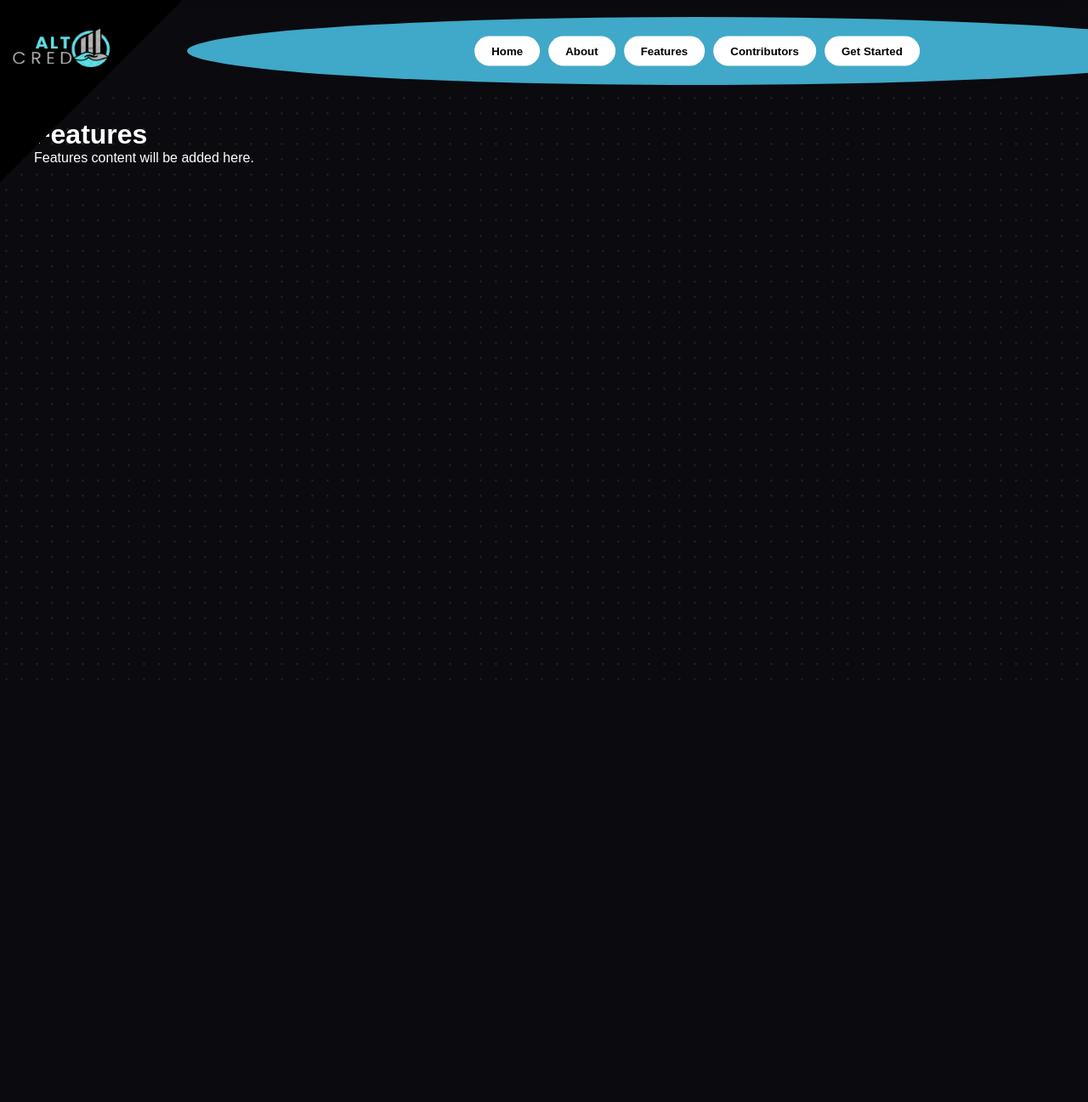
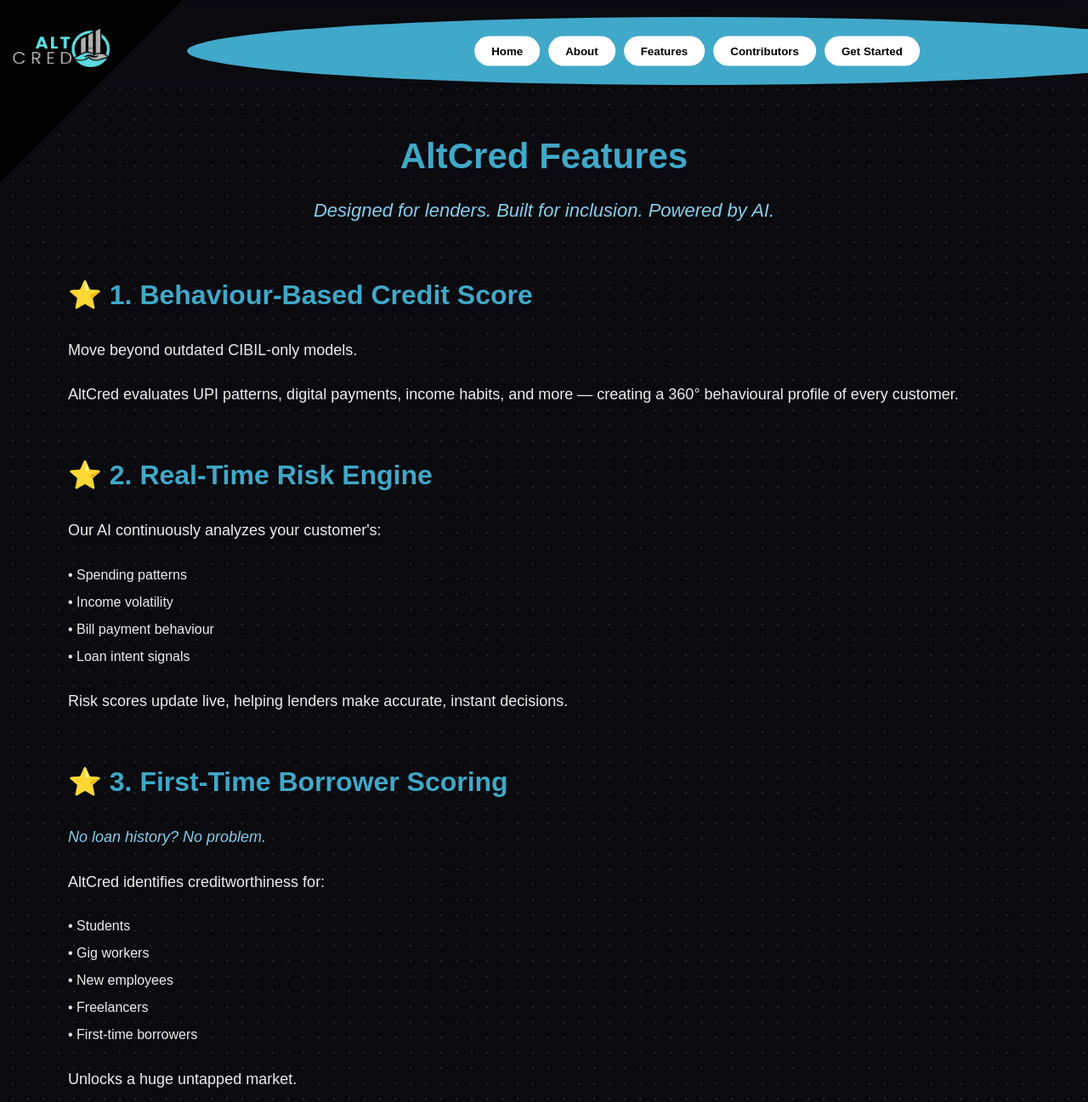
Before and after one commit to vedbhadani/AltCred, a Next.js app in the folder frontend/: page /Features in a window 1280 px wide. Shown: the top 1297 px of the page at 85% size. Before the commit the page ends 800 px from the top, so only its background shows below. Built offline with nearby package versions, Linux system fonts and the light colour scheme.

Commit message:
Update Features page

```diff
--- a/frontend/src/pages/Features.js
+++ b/frontend/src/pages/Features.js
@@ -1,21 +1,218 @@
 import React from 'react';
 import Navbar from '@/components/Navbar';
+import styles from '@/app/page.module.css';
 
 export default function Features() {
   return (
     <div style={{
-      minHeight:'100vh',
-      backgroundColor:'#0a0a0f',
-      backgroundImage:'radial-gradient(rgba(255, 255, 255, 0.12) 1px, transparent 1px)',
-      backgroundSize:'18px 18px',
+      minHeight: '100vh',
+      backgroundColor: '#0a0a0f',
+      backgroundImage: 'radial-gradient(rgba(255, 255, 255, 0.12) 1px, transparent 1px)',
+      backgroundSize: '18px 18px',
       animation: 'dots-move 14s linear infinite',
-      position:'relative'
+      position: 'relative'
     }}>
       <Navbar />
-      <div style={{ padding: '40px', color: '#fff' }}>
-        <h1>Features</h1>
-        <p>Features content will be added here.</p>
-      </div>
+      <main className={styles.mainContainer} style={{ background: 'transparent', position: 'relative' }}>
+
+        <section className={styles.section} style={{ textAlign: 'center', marginBottom: '60px' }}>
+          <h1 style={{ fontSize: '42px', marginBottom: '20px', color: '#40a8c8', fontWeight: '600' }}>
+            AltCred Features
+          </h1>
+          <p style={{ fontSize: '22px', lineHeight: '1.8', color: '#87ceeb', fontStyle: 'italic' }}>
+            Designed for lenders. Built for inclusion. Powered by AI.
+          </p>
+        </section>
+
+        <section className={styles.section}>
+          <h2 className={styles.sectionTitle}>
+            ⭐ 1. Behaviour-Based Credit Score
+          </h2>
+          <p style={{ fontSize: '18px', lineHeight: '1.8', marginBottom: '20px', color: '#ededed' }}>
+            Move beyond outdated CIBIL-only models.
+          </p>
+          <p style={{ fontSize: '18px', lineHeight: '1.8', color: '#ededed' }}>
+            AltCred evaluates UPI patterns, digital payments, income habits, and more — creating a 360° behavioural profile of every customer.
+          </p>
+        </section>
+
+        <section className={styles.section}>
+          <h2 className={styles.sectionTitle}>
+            ⭐ 2. Real-Time Risk Engine
+          </h2>
+          <p style={{ fontSize: '18px', lineHeight: '1.8', marginBottom: '20px', color: '#ededed' }}>
+            Our AI continuously analyzes your customer's:
+          </p>
+          <ul style={{
+            listStyle: 'none',
+            padding: 0,
+            marginBottom: '20px',
+            fontSize: '16px',
+            lineHeight: '2',
+            color: '#ededed'
+          }}>
+            <li>• Spending patterns</li>
+            <li>• Income volatility</li>
+            <li>• Bill payment behaviour</li>
+            <li>• Loan intent signals</li>
+          </ul>
+          <p style={{ fontSize: '18px', lineHeight: '1.8', color: '#ededed' }}>
+            Risk scores update live, helping lenders make accurate, instant decisions.
+          </p>
+        </section>
+
+        <section className={styles.section}>
+          <h2 className={styles.sectionTitle}>
+            ⭐ 3. First-Time Borrower Scoring
+          </h2>
+          <p style={{ fontSize: '18px', lineHeight: '1.8', marginBottom: '20px', color: '#87ceeb', fontStyle: 'italic' }}>
+            No loan history? No problem.
+          </p>
+          <p style={{ fontSize: '18px', lineHeight: '1.8', marginBottom: '20px', color: '#ededed' }}>
+            AltCred identifies creditworthiness for:
+          </p>
+          <ul style={{
+            listStyle: 'none',
+            padding: 0,
+            marginBottom: '20px',
+            fontSize: '16px',
+            lineHeight: '2',
+            color: '#ededed'
+          }}>
+            <li>• Students</li>
+            <li>• Gig workers</li>
+            <li>• New employees</li>
+            <li>• Freelancers</li>
+            <li>• First-time borrowers</li>
+          </ul>
+          <p style={{ fontSize: '18px', lineHeight: '1.8', color: '#ededed' }}>
+            Unlocks a huge untapped market.
+          </p>
+        </section>
+
+        <section className={styles.section}>
+          <h2 className={styles.sectionTitle}>
+            ⭐ 4. Instant Verification & Onboarding
+          </h2>
+          <p style={{ fontSize: '18px', lineHeight: '1.8', marginBottom: '20px', color: '#ededed' }}>
+            Reduce onboarding time from days → minutes with:
+          </p>
+          <ul style={{
+            listStyle: 'none',
+            padding: 0,
+            marginBottom: '20px',
+            fontSize: '16px',
+            lineHeight: '2',
+            color: '#ededed'
+          }}>
+            <li>• Automated KYC</li>
+            <li>• Transaction pattern scanning</li>
+            <li>• Digital profile building</li>
+            <li>• Instant fraud checks</li>
+          </ul>
+          <p style={{ fontSize: '18px', lineHeight: '1.8', color: '#ededed' }}>
+            Smoothest customer onboarding in the lending ecosystem.
+          </p>
+        </section>
+
+        <section className={styles.section}>
+          <h2 className={styles.sectionTitle}>
+            ⭐ 5. Transparent, Bias-Free Evaluation
+          </h2>
+          <p style={{ fontSize: '18px', lineHeight: '1.8', marginBottom: '20px', color: '#ededed' }}>
+            AltCred eliminates:
+          </p>
+          <ul style={{
+            listStyle: 'none',
+            padding: 0,
+            marginBottom: '20px',
+            fontSize: '16px',
+            lineHeight: '2',
+            color: '#ededed'
+          }}>
+            <li>• Human bias</li>
+            <li>• Location bias</li>
+            <li>• Background bias</li>
+          </ul>
+          <p style={{ fontSize: '18px', lineHeight: '1.8', color: '#ededed' }}>
+            Scoring is based only on real behaviour, not personal identity.
+          </p>
+        </section>
+
+        <section className={styles.section}>
+          <h2 className={styles.sectionTitle}>
+            ⭐ 6. Lender Dashboard & Insights
+          </h2>
+          <p style={{ fontSize: '18px', lineHeight: '1.8', marginBottom: '20px', color: '#ededed' }}>
+            A powerful dashboard that provides:
+          </p>
+          <ul style={{
+            listStyle: 'none',
+            padding: 0,
+            marginBottom: '20px',
+            fontSize: '16px',
+            lineHeight: '2',
+            color: '#ededed'
+          }}>
+            <li>• Portfolio quality analysis</li>
+            <li>• Risk heatmaps</li>
+            <li>• User cohort performance</li>
+            <li>• Default probability scores</li>
+            <li>• Policy simulation tools</li>
+          </ul>
+          <p style={{ fontSize: '18px', lineHeight: '1.8', color: '#87ceeb' }}>
+            Actionable insights → confident lending.
+          </p>
+        </section>
+
+        <section className={styles.section}>
+          <h2 className={styles.sectionTitle}>
+            ⭐ 7. Secure & Compliant by Design
+          </h2>
+          <ul style={{
+            listStyle: 'none',
+            padding: 0,
+            marginBottom: '20px',
+            fontSize: '16px',
+            lineHeight: '2',
+            color: '#ededed'
+          }}>
+            <li>• Bank-level encryption</li>
+            <li>• No sensitive data leakage</li>
+            <li>• 100% compliant with RBI guidelines</li>
+            <li>• Transparent data usage</li>
+          </ul>
+          <p style={{ fontSize: '18px', lineHeight: '1.8', color: '#ededed' }}>
+            Trustworthy infrastructure for both users and lenders.
+          </p>
+        </section>
+
+        <section className={styles.section} style={{ marginBottom: '80px' }}>
+          <h2 className={styles.sectionTitle}>
+            ⭐ 8. API-First Integration
+          </h2>
+          <p style={{ fontSize: '18px', lineHeight: '1.8', marginBottom: '20px', color: '#ededed' }}>
+            Integrate AltCred's scoring engine with:
+          </p>
+          <ul style={{
+            listStyle: 'none',
+            padding: 0,
+            marginBottom: '20px',
+            fontSize: '16px',
+            lineHeight: '2',
+            color: '#ededed'
+          }}>
+            <li>• Banking systems</li>
+            <li>• Loan apps</li>
+            <li>• BNPL platforms</li>
+            <li>• Fintech backends</li>
+          </ul>
+          <p style={{ fontSize: '18px', lineHeight: '1.8', color: '#87ceeb', fontStyle: 'italic' }}>
+            Plug-in and start scoring instantly.
+          </p>
+        </section>
+
+      </main>
     </div>
   );
 }
```
